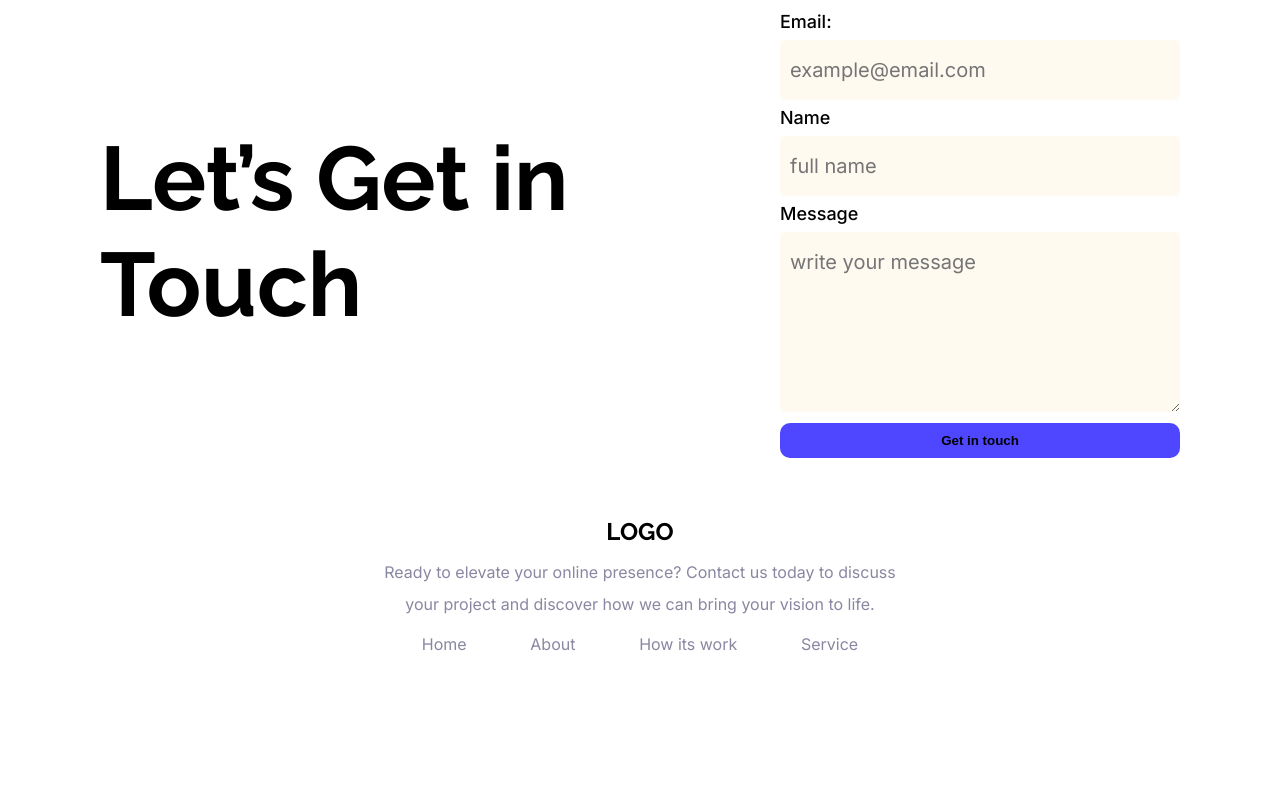
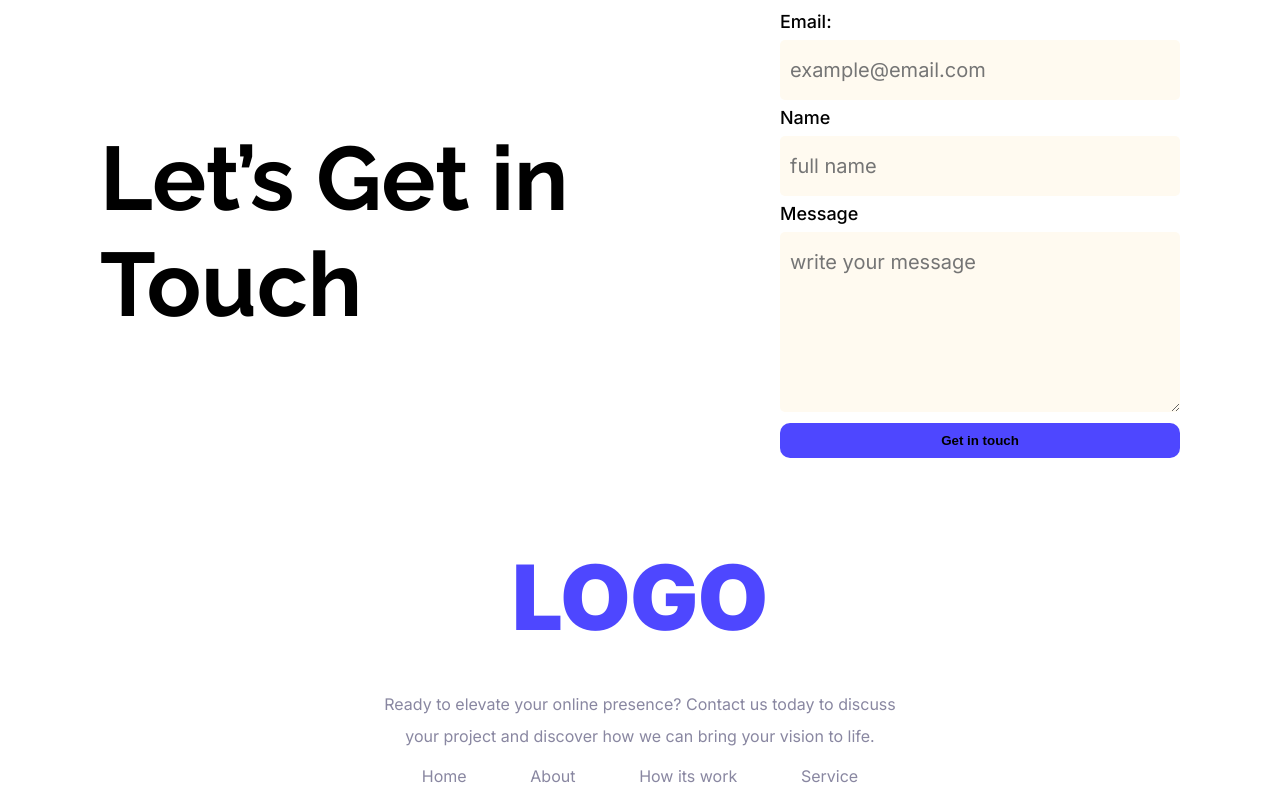
Before and after one commit to Juma-islam/my-new-project-web-flow, a plain HTML site: page index.html in a window 1280 px wide. Shown: the part 2054-2854 px from the top of the page. Before the commit the page ends 2722 px from the top, so only its background shows below. Drawn offline with Linux system fonts and the light colour scheme.

Commit message:
added data

```diff
--- a/index.html
+++ b/index.html
@@ -131,7 +131,7 @@
 
         <section class="last-frame">
             <div class="last-banner">
-                <h1>LOGO</h1>
+                <h1 class="logo">LOGO</h1>
                 <p class="ready">Ready to elevate your online presence? Contact us today to discuss <br> your project
                     and discover how we can bring your vision to life.</p>
                 <div class="home">
--- a/styles/style.css
+++ b/styles/style.css
@@ -262,3 +262,6 @@ p {
     font-family: "Inter", sans-serif;
     color: #8987A1;
 }
+.last-frame .logo{
+    font-size: 90px;
+}
```
